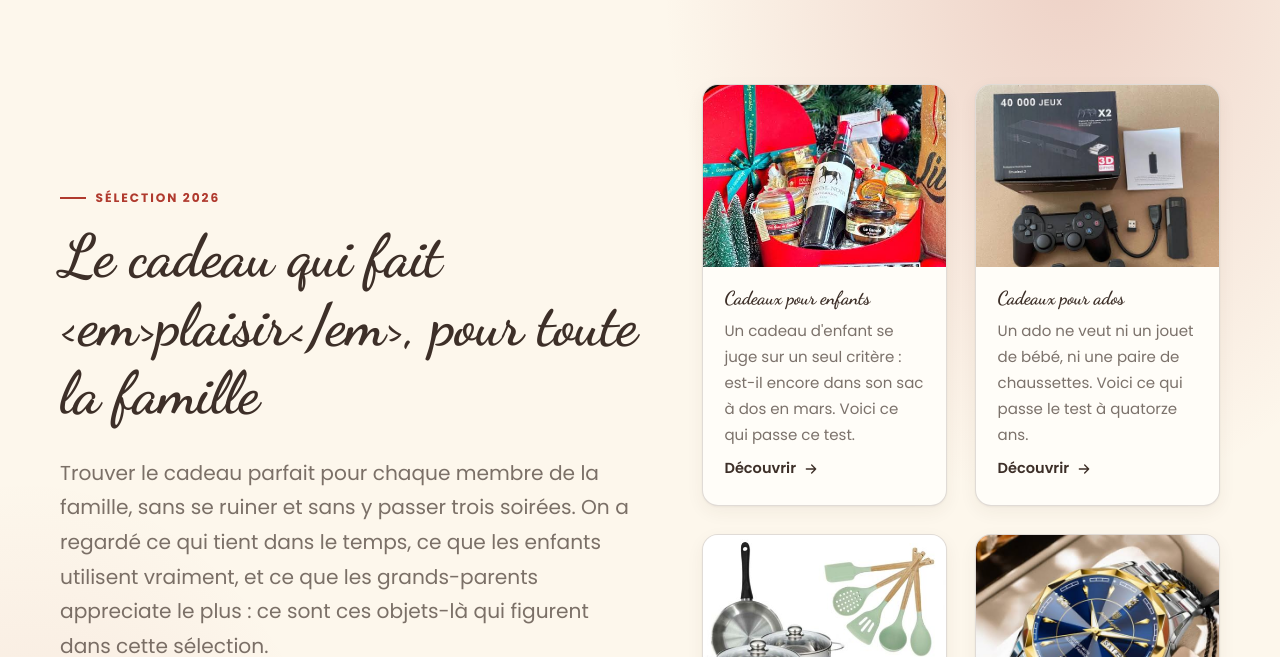
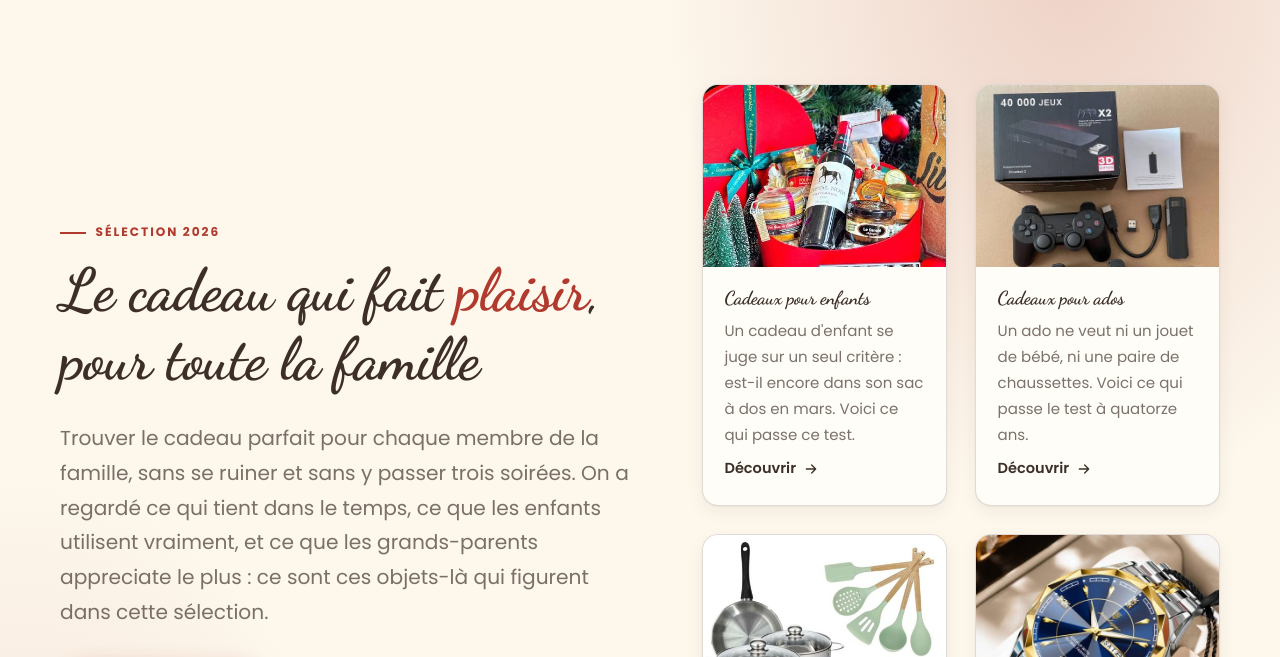
Before and after one commit to Samuel-12094/noel-famille, a plain HTML site: page index.html in a window 1280 px wide. Shown: the part 75-732 px from the top of the page. Drawn offline with Linux system fonts and the light colour scheme.

Commit message:
Corrige les balises <em> affichees litteralement dans les titres d'accueil.
esc() echappait le chevron, donc <em>plaisir</em> s'affichait tel quel au
lieu de produire une emphase. Le titre devient une vraie balise, et la
couleur d'accentuation du style s'applique enfin.

L'echappement reste integral : seule une liste blanche de trois balises en
ligne est retablie, jamais une autre.

Ajoute au controle de verification une detection des balises html
litteralement visibles, qui aurait attrape ce defaut.

```diff
--- a/index.html
+++ b/index.html
@@ -59,7 +59,7 @@
     <div class="wrap hero__in">
       <div>
         <p class="eyebrow">Sélection 2026</p>
-        <h1>Le cadeau qui fait &lt;em&gt;plaisir&lt;/em&gt;, pour toute la famille</h1>
+        <h1>Le cadeau qui fait <em>plaisir</em>, pour toute la famille</h1>
         <p class="lede">Trouver le cadeau parfait pour chaque membre de la famille, sans se ruiner et sans y passer trois soirées. On a regardé ce qui tient dans le temps, ce que les enfants utilisent vraiment, et ce que les grands-parents appreciate le plus : ce sont ces objets-là qui figurent dans cette sélection.</p>
         <div class="hero__actions">
           <a class="btn btn--primary" href="#categories">Voir la sélection <svg viewBox="0 0 24 24" fill="none" stroke="currentColor" stroke-width="2" stroke-linecap="round" stroke-linejoin="round" aria-hidden="true"><path d="M5 12h14M13 6l6 6-6 6"/></svg></a>
```
